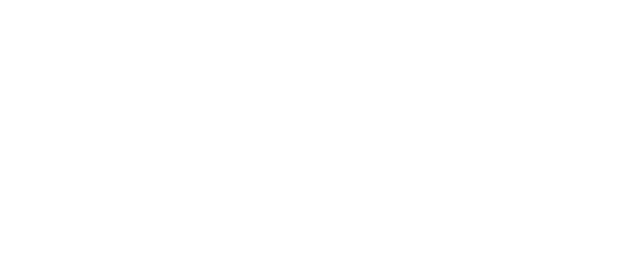
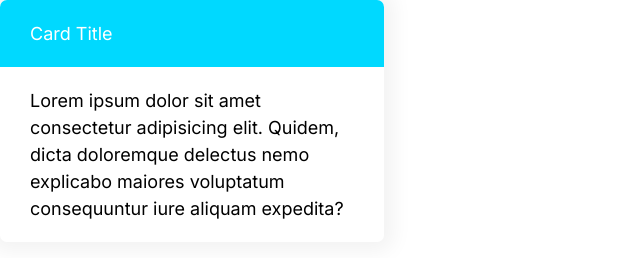
Before and after one commit to Jalupus/moshifycourse, a plain HTML site: page index.html in a window 1280 px wide. Shown: the whole page, without its empty margins (0-640 px from the left). Drawn offline with Linux system fonts and the light colour scheme.

Commit message:
built cards

```diff
--- a/css/styles.css
+++ b/css/styles.css
@@ -270,3 +270,24 @@ a {
         font-size: 1.5rem;
     }
 }
+
+/* Cards */
+.card {
+    border-radius: 7px;
+    box-shadow: 0 0 20px 10px #f3f3f3;
+    overflow: hidden;
+}
+
+.card__header, .card__body {
+    padding: 2rem 3rem;
+}
+
+.card--primary .card__header {
+    background: var(--color-primary);
+    color: white;
+}
+
+.card--secondary .card__header {
+    background: var(--color-secondary);
+    color: white;
+}
--- a/index.html
+++ b/index.html
@@ -13,5 +13,11 @@
     <link rel="stylesheet" href="css/styles.css">
 </head>
 <body>
+    <div style="width: 30%">
+        <div class="card card--secondary">
+            <header class="card__header">Card Title</header>
+            <div class="card__body">Lorem ipsum dolor sit amet consectetur adipisicing elit. Quidem, dicta doloremque delectus nemo explicabo maiores voluptatum consequuntur iure aliquam expedita?</div>
+        </div>
+    </div>
 </body>
 </html>
```
Also changed, not shown: components/cards.html (added, +6 -0 lines).
